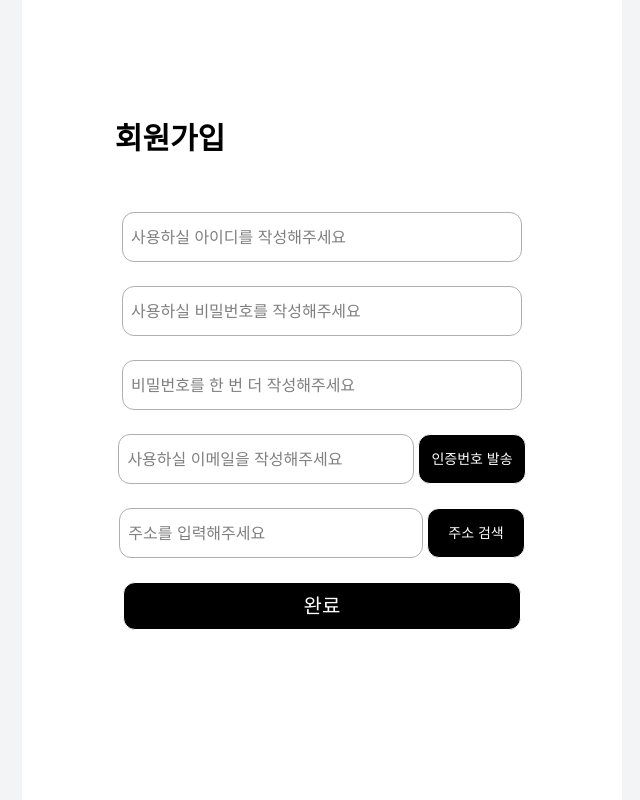
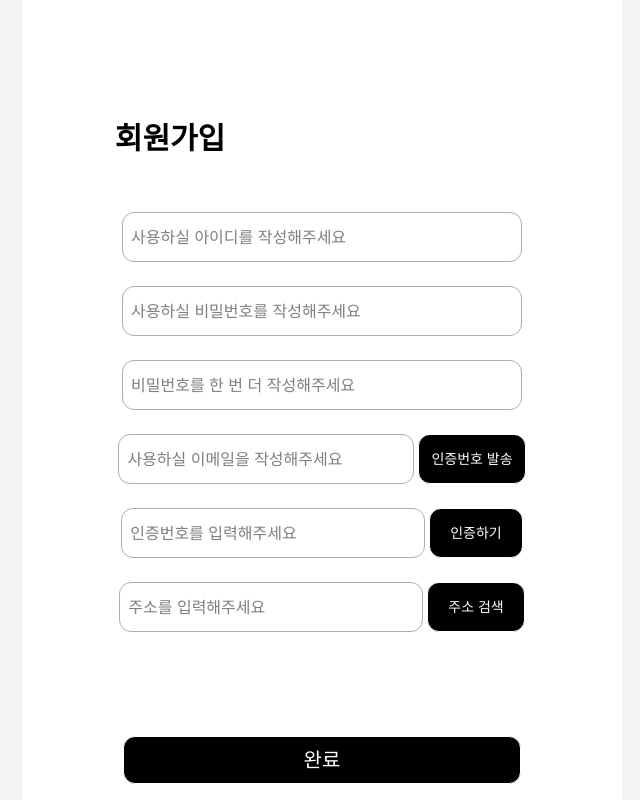
Before and after one commit to AudioFallCare/AudioFallCare_web, a React (Vite) app: page /signup in a window 1280 px wide. Shown: the whole page, without its empty margins (318-958 px from the left). Built offline with nearby package versions, Linux system fonts and the light colour scheme; a web font is replaced by a local one.

Commit message:
feat : 인증번호 입력란 추가

```diff
--- a/src/pages/Signup.jsx
+++ b/src/pages/Signup.jsx
@@ -19,6 +19,12 @@ const Signup = () => {
         <button className='text-sm  border rounded-xl px-3 bg-black text-white'>인증번호 발송</button>
        </div>
 
+       { /* 인증번호 확인 */ }
+       <div className='flex flex-row gap-1'>
+        <input placeholder='인증번호를 입력해주세요' className='focus:outline-none focus:ring-0  border w-76 pl-2 py-3 rounded-xl border-[#AFAFAF]'/>
+        <button className='text-sm border rounded-xl px-5 bg-black text-white'>인증하기</button>
+       </div>
+
        { /* 주소 검색 */ }
        <div className='flex flex-row gap-1'>
         <input placeholder='주소를 입력해주세요' className='focus:outline-none focus:ring-0  border w-76 pl-2 py-3 rounded-xl border-[#AFAFAF]'/>
@@ -26,7 +32,7 @@ const Signup = () => {
        </div>
 
       {/* 완료 버튼 */}
-       <button className='focus:outline-none focus:ring-0 border px-45 rounded-xl py-2 bg-black text-white text-[20px]'>완료</button>
+       <button className='focus:outline-none focus:ring-0 border px-45 rounded-xl py-2 bg-black text-white text-[20px] mt-20'>완료</button>
     </div>
   )
 }
```
